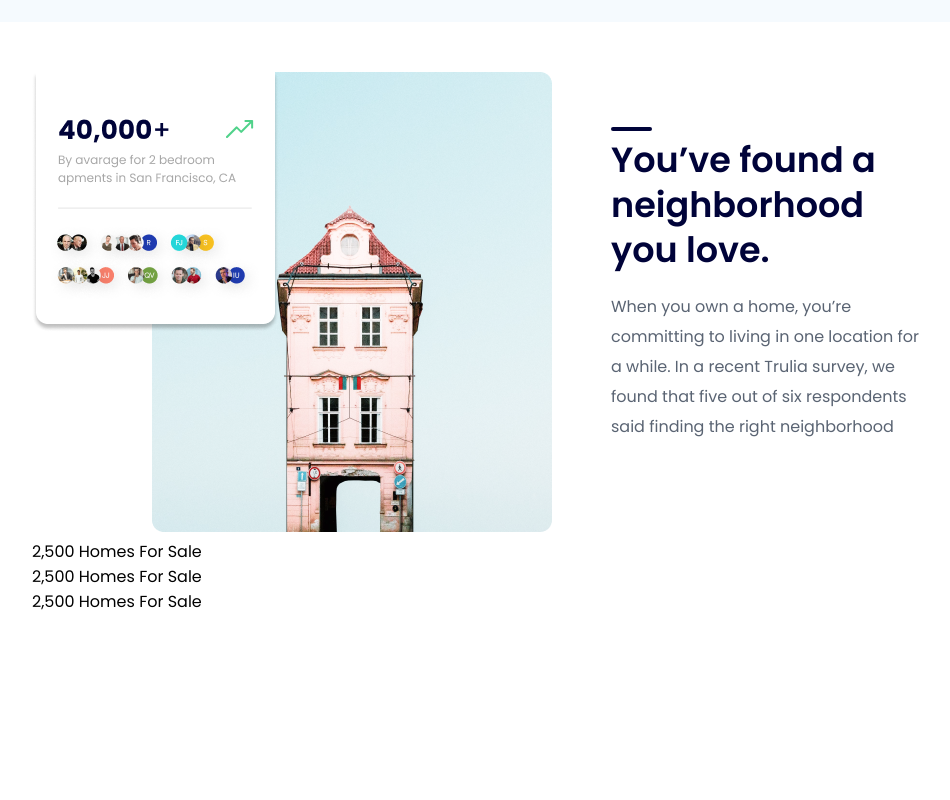
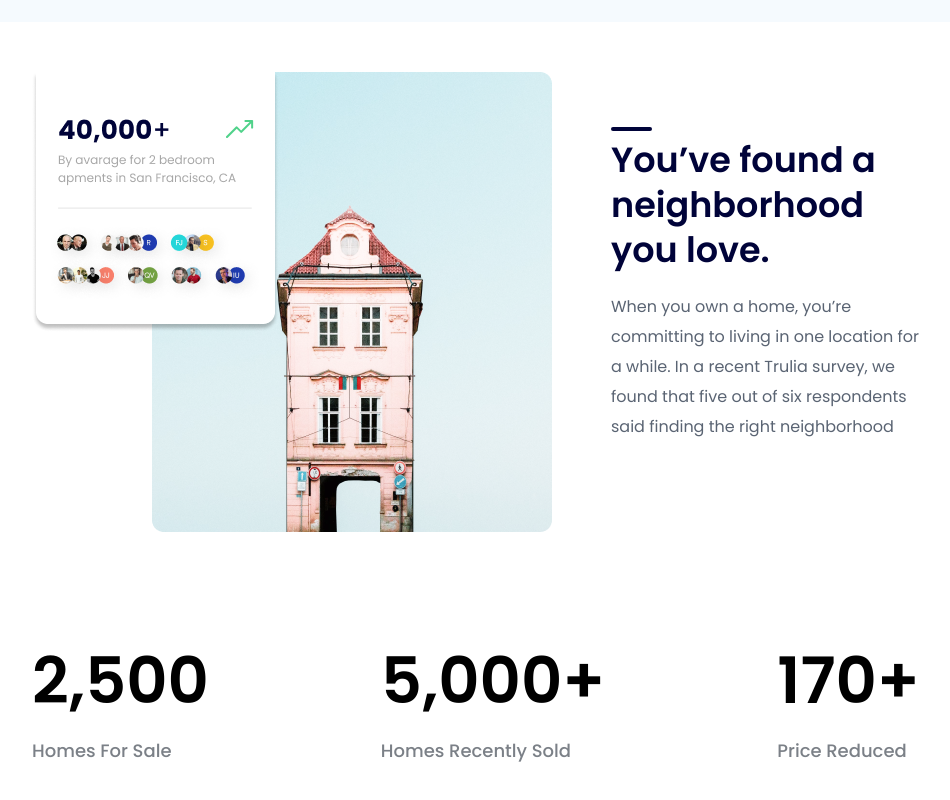
Before and after one commit to khaizuha/landing-page-01, a plain HTML site: page index.html in a window 1280 px wide. Shown: the part 2281-3081 px from the top of the page, without its empty margins (164-1114 px from the left). Before the commit the page ends 2945 px from the top, so only its background shows below. Drawn offline with Linux system fonts and the light colour scheme.

Commit message:
done f02

```diff
--- a/index.html
+++ b/index.html
@@ -244,18 +244,16 @@
             </li>
             <li class="content-feature-02-countdown-item">
               <span class="content-feature-02-countdown-item-number"
-                >2,500</span
+                >5,000+</span
               >
               <span class="content-feature-02-countdown-item-desc"
-                >Homes For Sale</span
+                >Homes Recently Sold</span
               >
             </li>
             <li class="content-feature-02-countdown-item">
-              <span class="content-feature-02-countdown-item-number"
-                >2,500</span
-              >
+              <span class="content-feature-02-countdown-item-number">170+</span>
               <span class="content-feature-02-countdown-item-desc"
-                >Homes For Sale</span
+                >Price Reduced</span
               >
             </li>
           </ul>
--- a/src/css/app.css
+++ b/src/css/app.css
@@ -393,3 +393,28 @@ header {
   line-height: 30px;
   margin-top: 20px;
 }
+
+.content-feature-02-countdown {
+  margin-top: 110px;
+  display: flex;
+  justify-content: space-between;
+}
+
+.content-feature-02-countdown-item {
+  display: flex;
+  flex-direction: column;
+}
+
+.content-feature-02-countdown-item-number {
+  color: #000000;
+  font-size: 64px;
+  font-weight: 600;
+  line-height: 64px;
+}
+
+.content-feature-02-countdown-item-desc {
+  margin-top: 24px;
+  color: #7b8087;
+  font-size: 18px;
+  font-weight: 500;
+}
```
